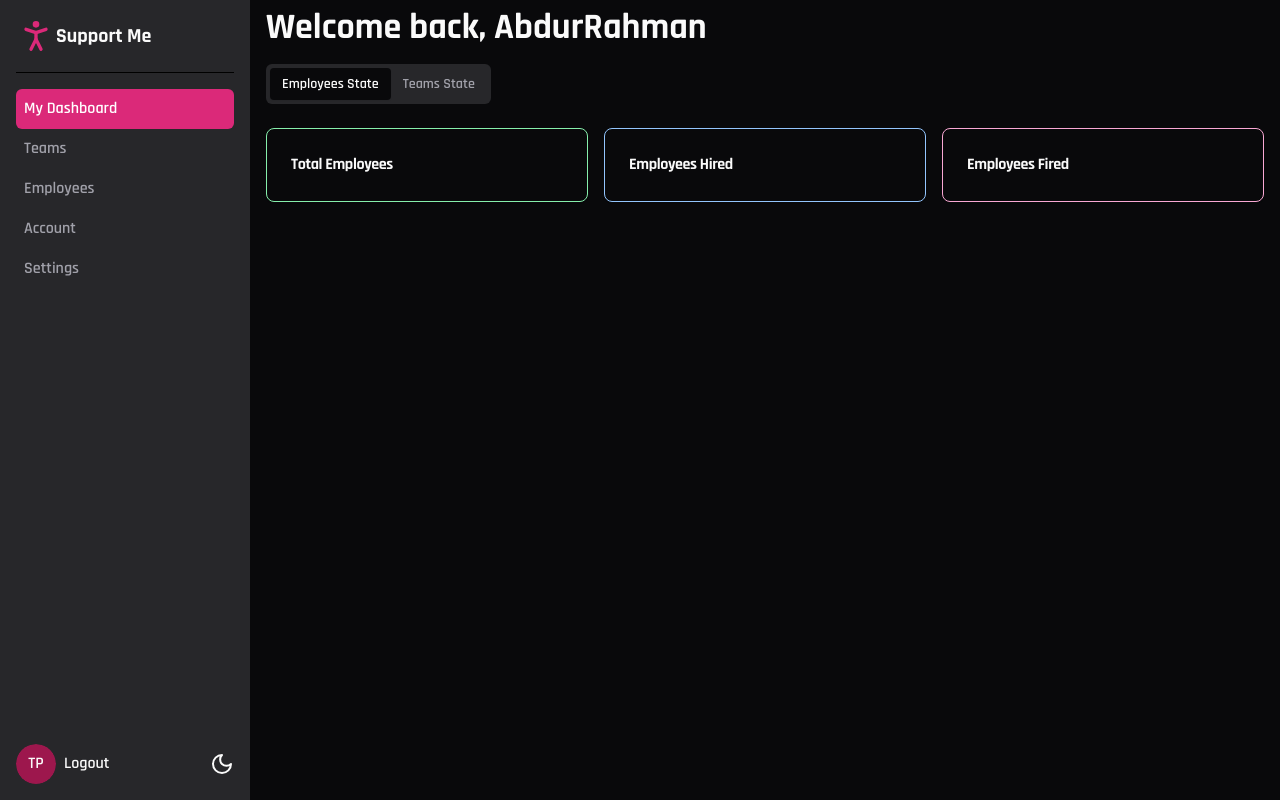
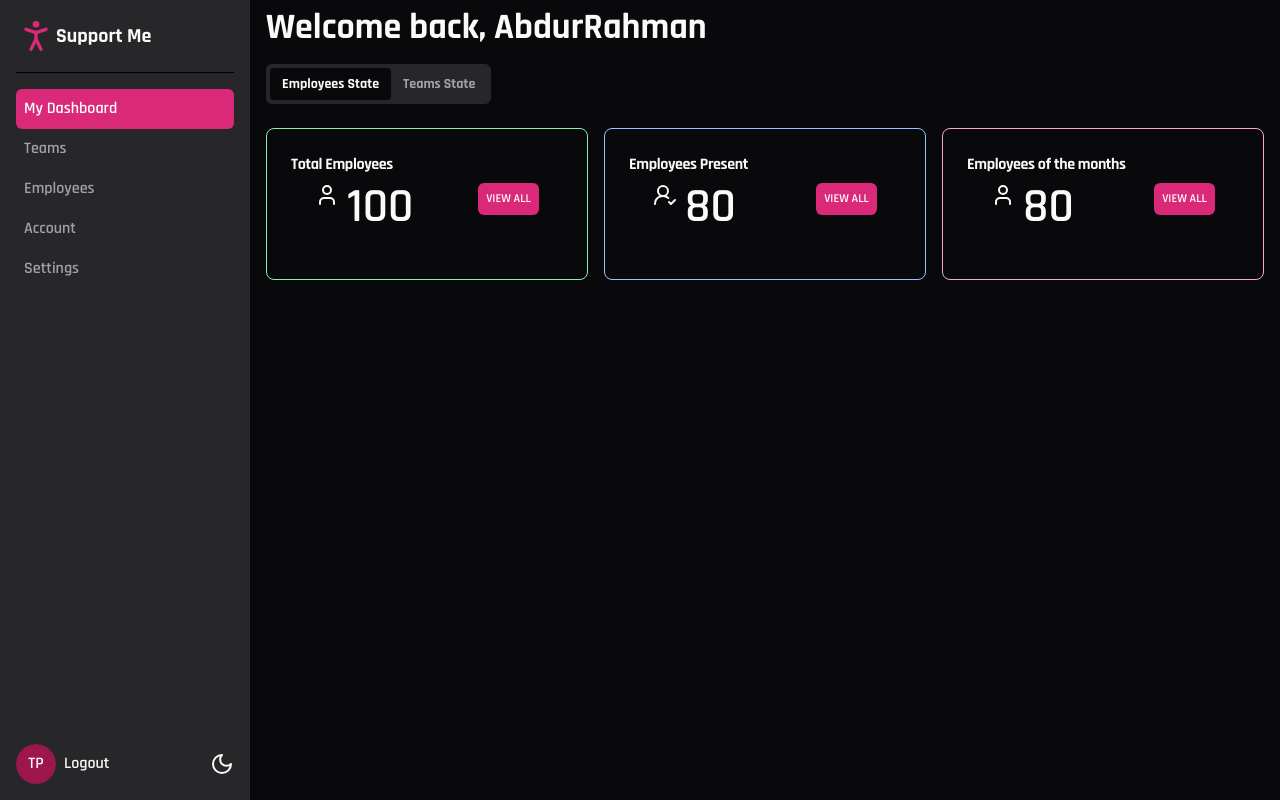
Before and after one commit to arswe/employee-management, a Next.js app: page /dashboard in a window 1280 px wide. Built offline with nearby package versions, Linux system fonts and the light colour scheme.

Commit message:
Employees of the months

```diff
--- a/components/employees-state.tsx
+++ b/components/employees-state.tsx
@@ -1,4 +1,7 @@
-import { Card, CardHeader, CardTitle } from './ui/card'
+import { UserCheck2Icon, UserIcon } from 'lucide-react'
+import Link from 'next/link'
+import { Button } from './ui/button'
+import { Card, CardContent, CardHeader, CardTitle } from './ui/card'
 
 const EmployeesState = () => {
   return (
@@ -6,16 +9,51 @@ const EmployeesState = () => {
       <Card className='border-green-300'>
         <CardHeader>
           <CardTitle className='text-base '>Total Employees</CardTitle>
+          <CardContent className='flex justify-between'>
+            <div className='flex gap-2'>
+              <UserIcon />
+              <div className='text-5xl'>100</div>
+            </div>
+            <div className='font-bold'>
+              <Button size='xs' asChild>
+                <Link href='/dashboard/employees'>View All</Link>
+              </Button>
+            </div>
+          </CardContent>
         </CardHeader>
       </Card>
+
       <Card className='border-blue-300'>
         <CardHeader>
-          <CardTitle className='text-base'>Employees Hired</CardTitle>
+          <CardTitle className='text-base'>Employees Present</CardTitle>
+          <CardContent className='flex justify-between'>
+            <div className='flex gap-2'>
+              <UserCheck2Icon />
+              <div className='text-5xl'>80</div>
+            </div>
+            <div className='font-bold'>
+              <Button size='xs' asChild>
+                <Link href='/dashboard/employees'>View All</Link>
+              </Button>
+            </div>
+          </CardContent>
         </CardHeader>
       </Card>
+
       <Card className='border-pink-300'>
         <CardHeader>
-          <CardTitle className='text-base'>Employees Fired</CardTitle>
+          <CardTitle className='text-base'>Employees of the months</CardTitle>
+          <CardContent className='flex justify-between'>
+            <div className='flex gap-2'>
+              <UserIcon />
+              <div className='text-5xl'>80</div>
+            </div>
+            <div className='font-bold'>
+              <Button size='xs' asChild>
+                <Link href='/dashboard/employees'>View All</Link>
+              </Button>
+            </div>
+          </CardContent>
         </CardHeader>
       </Card>
     </div>
--- a/components/ui/button.tsx
+++ b/components/ui/button.tsx
@@ -19,6 +19,7 @@ const buttonVariants = cva(
       size: {
         default: 'h-10 px-4 py-2',
         sm: 'h-9 rounded-md px-3',
+        xs: 'text-xs py-2 px-2 tracking-normal',
         lg: 'h-11 rounded-md px-8',
         icon: 'h-10 w-10',
       },
--- a/components/ui/tabs.tsx
+++ b/components/ui/tabs.tsx
@@ -1,9 +1,9 @@
-"use client"
+'use client'
 
-import * as React from "react"
-import * as TabsPrimitive from "@radix-ui/react-tabs"
+import * as TabsPrimitive from '@radix-ui/react-tabs'
+import * as React from 'react'
 
-import { cn } from "@/lib/utils"
+import { cn } from '@/lib/utils'
 
 const Tabs = TabsPrimitive.Root
 
@@ -14,7 +14,7 @@ const TabsList = React.forwardRef<
   <TabsPrimitive.List
     ref={ref}
     className={cn(
-      "inline-flex h-10 items-center justify-center rounded-md bg-muted p-1 text-muted-foreground",
+      'inline-flex h-10 items-center justify-center rounded-md bg-muted p-1 text-muted-foreground',
       className
     )}
     {...props}
@@ -29,7 +29,7 @@ const TabsTrigger = React.forwardRef<
   <TabsPrimitive.Trigger
     ref={ref}
     className={cn(
-      "inline-flex items-center justify-center whitespace-nowrap rounded-sm px-3 py-1.5 text-sm font-medium ring-offset-background transition-all focus-visible:outline-none focus-visible:ring-2 focus-visible:ring-ring focus-visible:ring-offset-2 disabled:pointer-events-none disabled:opacity-50 data-[state=active]:bg-background data-[state=active]:text-foreground data-[state=active]:shadow-sm",
+      'inline-flex items-center justify-center whitespace-nowrap rounded-sm px-3 py-1.5 text-sm font-bold ring-offset-background transition-all focus-visible:outline-none focus-visible:ring-2 focus-visible:ring-ring focus-visible:ring-offset-2 disabled:pointer-events-none disabled:opacity-50 data-[state=active]:bg-background data-[state=active]:text-foreground data-[state=active]:shadow-sm',
       className
     )}
     {...props}
@@ -44,7 +44,7 @@ const TabsContent = React.forwardRef<
   <TabsPrimitive.Content
     ref={ref}
     className={cn(
-      "mt-2 ring-offset-background focus-visible:outline-none focus-visible:ring-2 focus-visible:ring-ring focus-visible:ring-offset-2",
+      'mt-2 ring-offset-background focus-visible:outline-none focus-visible:ring-2 focus-visible:ring-ring focus-visible:ring-offset-2',
       className
     )}
     {...props}
@@ -52,4 +52,4 @@ const TabsContent = React.forwardRef<
 ))
 TabsContent.displayName = TabsPrimitive.Content.displayName
 
-export { Tabs, TabsList, TabsTrigger, TabsContent }
+export { Tabs, TabsContent, TabsList, TabsTrigger }
```
